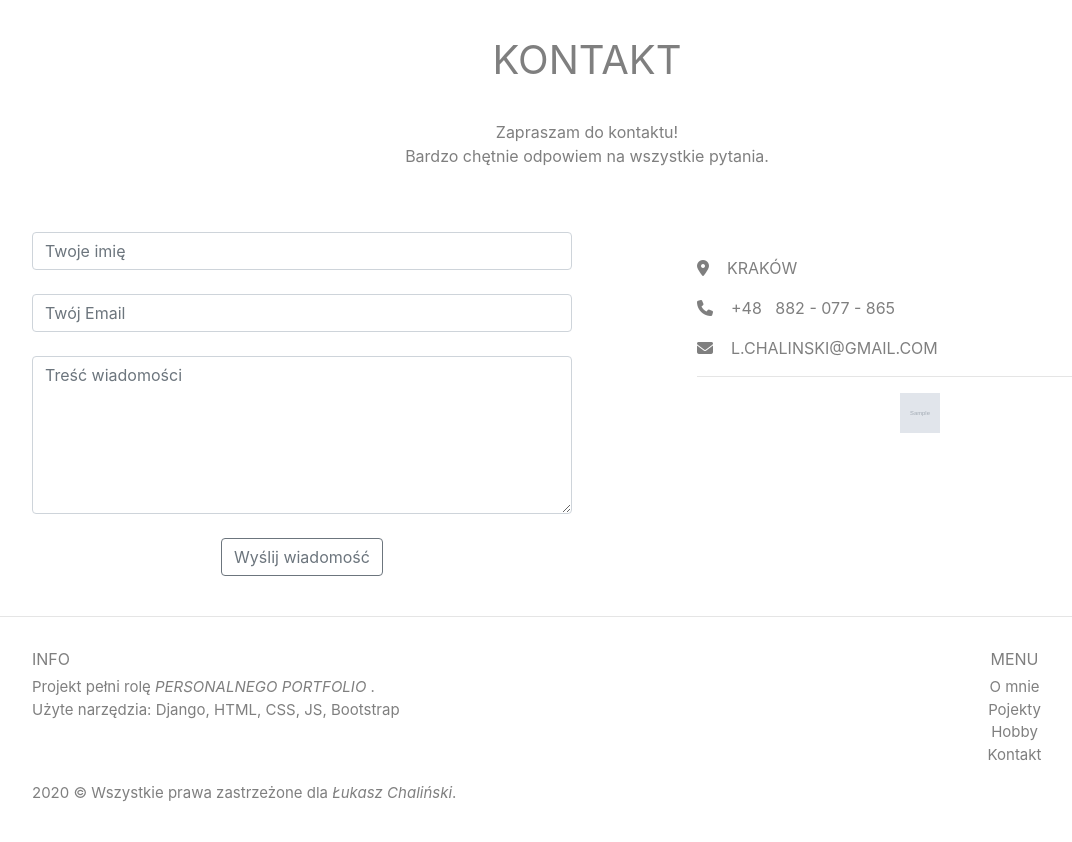
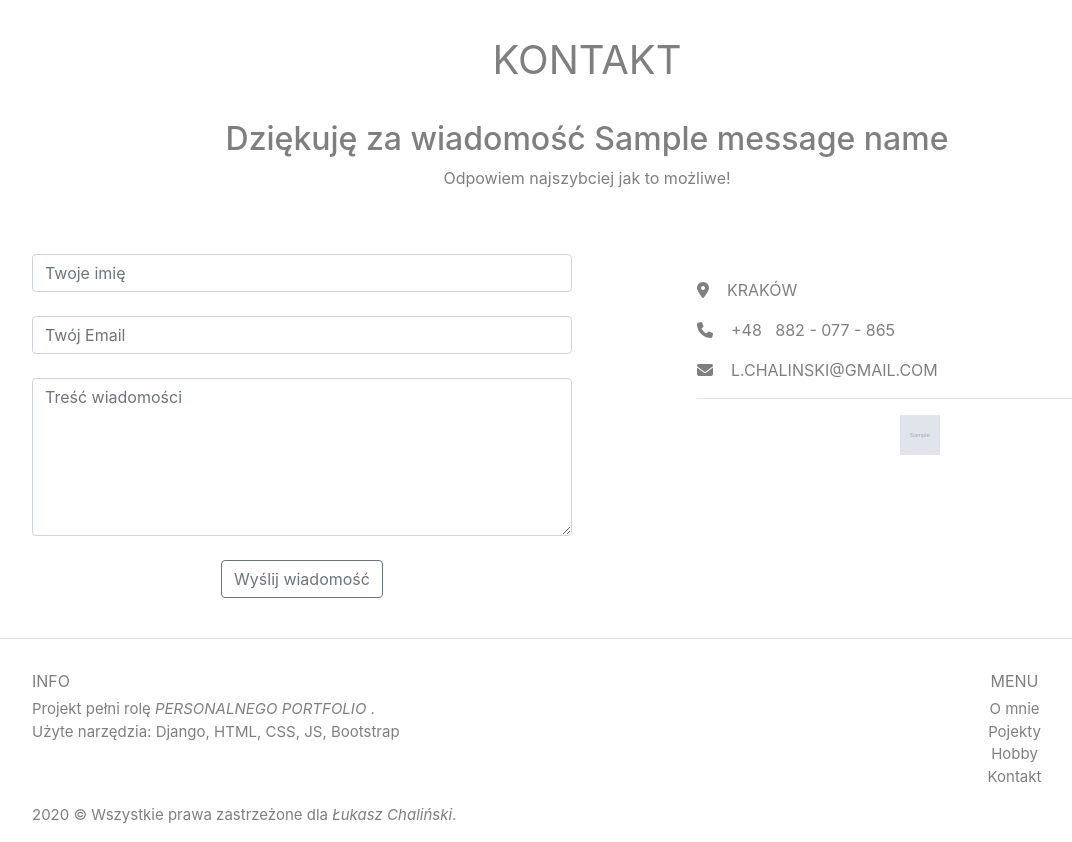
Before and after one commit to AM0k84/PORTFOLIO_website, a Django app: template contact/templates/contact/contact.html in a window 1280 px wide. Shown: the part 87-929 px from the top of the page, without its empty margins (53-1125 px from the left). Before the commit the page ends 889 px from the top, so only its background shows below. Run offline with Django 3.2, Linux system fonts and the light colour scheme; tables that the repository leaves empty hold one stand-in row (values such as "Sample post"); the template is opened without the code that fills it: values that come from a table or form of the project are taken from there, most other values are stand-ins (such as "Sample title", 1, 10 or a date in 2020); grey boxes marked "Sample" are stand-in pictures; some libraries are stand-ins or nearby versions.

Commit message:
F015 sending email works!

```diff
--- a/contact/templates/contact/contact.html
+++ b/contact/templates/contact/contact.html
@@ -11,19 +11,29 @@
     <div class="page_title"> KONTAKT</div>
 
     <div class="container">
-        <p class="para">
-            Zapraszam do kontaktu! <br> Bardzo chętnie odpowiem na wszystkie pytania.
-        </p>
+        <div class="after-message">
+            {% if message_name %}
+                <center>
+                    <h2>Dziękuję za wiadomość {{ message_name }}</h2>
+                    <p>Odpowiem najszybciej jak to możliwe!</p>
+                </center>
+        </div>
+            {% else %}
+                <p class="para">
+                    Pozostańmy w kontakcie! <br> Chętnie odpowiem na wszystkie pytania
+                </p>
+            {% endif %}
         <br><br>
         <div class="row">
             <div class="col-md-6">
-                <form method="POST" class="formularz">
+                <form method="POST" action="{% url 'contact:contact' %}" class="formularz">
                     {% csrf_token %}
-                    <input type="Text" name="text" required="" placeholder="Twoje imię" class="form-control">
+                    <input type="text" name="message-name" required="" placeholder="Twoje imię" class="form-control">
                     <br>
-                    <input type="Email" name="Email" required="" placeholder="Twój Email" class="form-control">
+                    <input type="email" name="message-email" required="" placeholder="Twój Email" class="form-control">
                     <br>
-                    <textarea rows="6" placeholder="Treść wiadomości" required="" class="form-control"></textarea>
+                    <textarea name="message" rows="6" placeholder="Treść wiadomości" required=""
+                              class="form-control"></textarea>
                     <br>
                     <center>
                         <button class="btn btn-outline-secondary">Wyślij wiadomość</button>
@@ -41,10 +51,13 @@
                 </div>
                 <hr>
                 <div class="media-s">
-                    {% for social in object_list %}
-                        <a href="{{ social.social_link }}" target="_blank">
-                            <img src="{{ social.image.url }}"/> </a>
+
+                    {% for icon in icons %}
+                        <a href="{{ icon.social_link }}" target="_blank">
+                            <img src="{{ icon.image.url }}"/> </a>
+
                     {% endfor %}
+
                 </div>
                 <br>
             </div>
--- a/contact/urls.py
+++ b/contact/urls.py
@@ -1,13 +1,13 @@
 from django.urls import path
 
-# from contact.views import contactme
+from contact.views import contactme
 
-from contact.views import SocialLinksListView
+# from contact.views import SocialLinksListView
 
 app_name = 'contact'
 
 urlpatterns = [
-    path("", SocialLinksListView.as_view(), name="contact"),
-    # path("", contactme, name='contact'),
+    # path("", SocialLinksListView.as_view(), name="contact"),
+    path("", contactme, name='contact'),
 
 ]
--- a/static/css/contact/style.css
+++ b/static/css/contact/style.css
@@ -46,3 +46,9 @@ body {
 .infos {
     color: #727272E8;
 }
+
+.after-message {
+    color: #727272E8;
+
+
+}
```
Also changed, not shown: contact/views.py (+30 -9 lines), portfolio/settings.py (+6 -5 lines).
